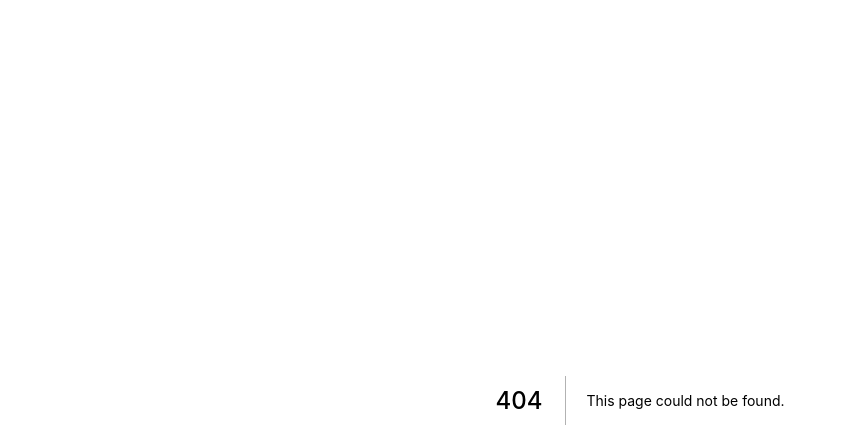
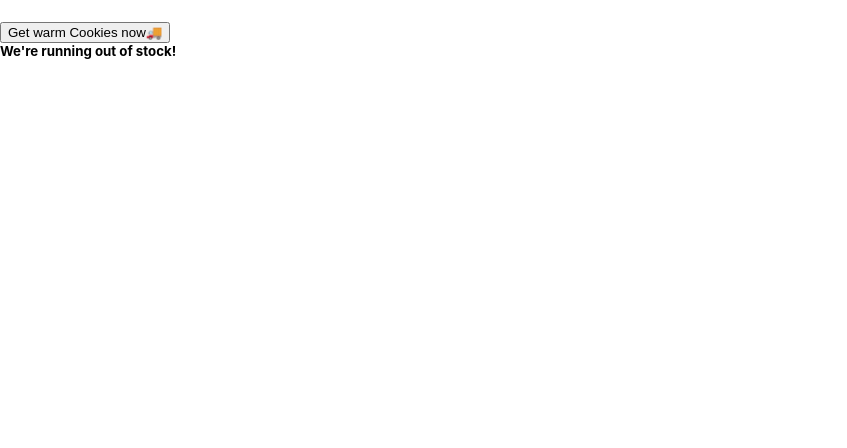
Before and after one commit to mosesju/single-product-validator-v1, a Next.js app: page /components/CheckoutButton in a window 1280 px wide. Before the commit this address had no page. Shown: the top 448 px of the page, without its empty margins (0-847 px from the left). Built offline with nearby package versions, Linux system fonts and the light colour scheme.

Commit message:
made button component

```diff
--- /dev/null
+++ b/pages/components/CheckoutButton.js
@@ -0,0 +1,21 @@
+import Link from 'next/link'
+
+export default function RefCodeButton() {
+    return (
+        <div>
+            <Link href="/checkout">
+                <div>
+                    <h5>
+                        <div className='d-flex justify-content-center'>
+                            <button className="btn-primary btn-lg btn-block">Get warm Cookies now&#128666;</button>
+                        </div>
+                        <div className="alert alert-warning emailPadding" role="alert">
+                            We&apos;re running out of stock!
+                        </div>
+                    </h5>
+
+                </div>
+            </Link>
+        </div>
+    )
+}
```
Also changed, not shown: pages/index.js (+2 -13 lines).
